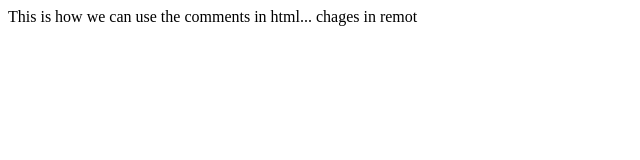
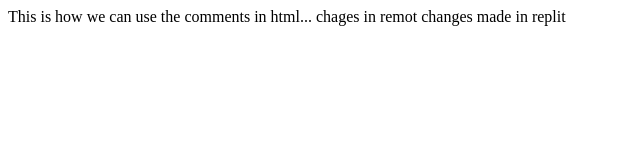
Before and after one commit to Y0landa24/reposity1, a plain HTML site: page index.html in a window 1280 px wide. Shown: the whole page, without its empty margins (0-640 px from the left). Drawn offline with Linux system fonts and the light colour scheme.

Commit message:
i made changes in replit

```diff
--- a/index.html
+++ b/index.html
@@ -11,7 +11,7 @@
 <body>
 
 This is how we can use the comments in html...
-  chages in remot
+  chages in remot changes made in replit
 
 </body>
 
```
Also changed, not shown: 2 other files.
